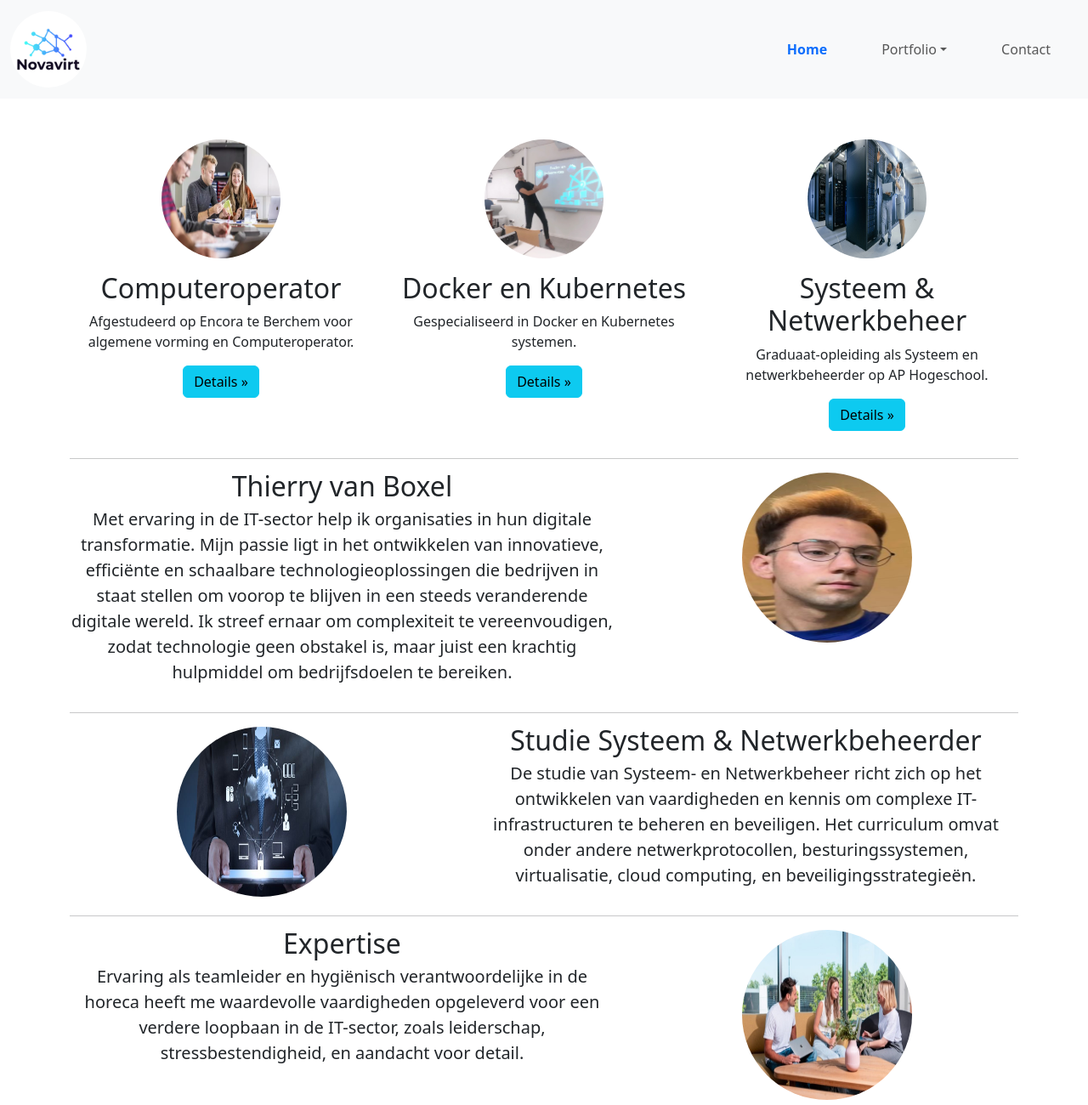
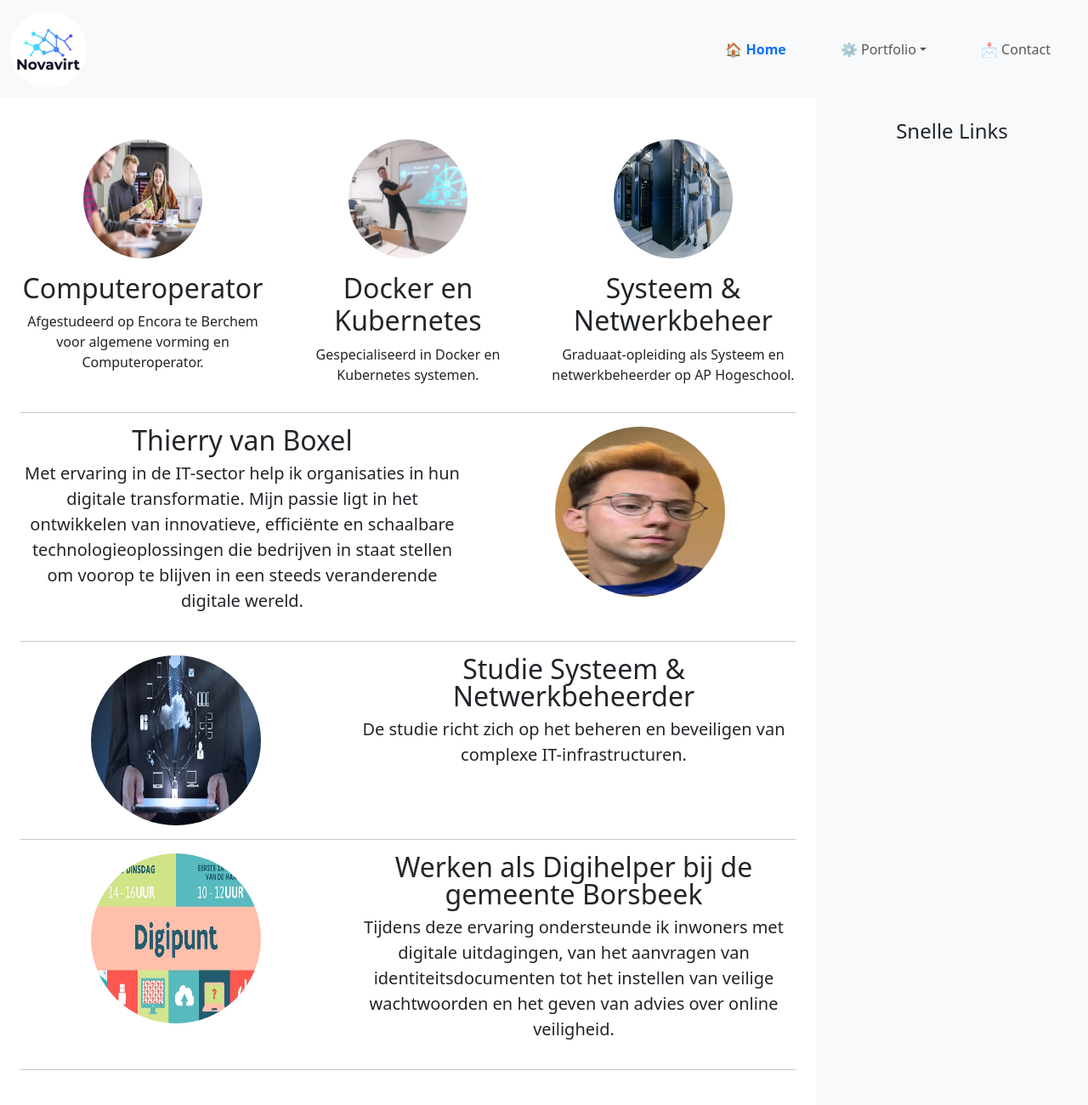
Before and after one commit to Starax30/Portfolio, a plain HTML site: page index.html in a window 1280 px wide. Shown: the top 1300 px of the page at 85% size. Drawn offline with nearby package versions, Linux system fonts and the light colour scheme.

Commit message:
Update index.html

```diff
--- a/index.html
+++ b/index.html
@@ -16,18 +16,17 @@
   <header>
     <nav class="navbar navbar-expand-lg navbar-light bg-body-tertiary">
       <div class="container-fluid">
-        <a class="navbar-brand" href="index.html"><img class=" rounded-circle" src="assets/images/Novavirt.png" alt="Novavirt" width="90"></a>
-
+        <a class="navbar-brand" href="index.html"><img class="rounded-circle" src="assets/images/Novavirt.png" alt="Novavirt" width="90"></a>
         <button class="navbar-toggler" type="button" data-bs-toggle="collapse" data-bs-target="#navbarNav" aria-controls="navbarNav" aria-expanded="false" aria-label="Toggle navigation">
           <span class="navbar-toggler-icon"></span>
         </button>
         <div class="collapse navbar-collapse" id="navbarNav">
           <ul class="navbar-nav ms-auto">
-            <li class="nav-item mx-4 ">
-              <a class="nav-link active " aria-current="page" href="index.html">Home</a>
+            <li class="nav-item mx-4">
+              <a class="nav-link active" aria-current="page" href="index.html">🏠 Home</a>
             </li>
             <li class="nav-item dropdown mx-4">
-              <a class="nav-link dropdown-toggle" href="#" role="button" data-bs-toggle="dropdown" aria-expanded="false">Portfolio</a>
+              <a class="nav-link dropdown-toggle" href="#" role="button" data-bs-toggle="dropdown" aria-expanded="false"> ⚙️ Portfolio</a>
               <ul class="dropdown-menu">
                 <li><a class="dropdown-item" href="docker.html">Docker en Kubernetes</a></li>
                 <li><a class="dropdown-item" href="yet-to-come1.html">Yet to come 1</a></li>
@@ -35,7 +34,7 @@
               </ul>
             </li>
             <li class="nav-item mx-4">
-              <a class="nav-link" href="contact.html">Contact</a>
+              <a class="nav-link" href="contact.html">📩 Contact</a>
             </li>
           </ul>
         </div>
@@ -43,7 +42,9 @@
     </nav>
   </header>
 
-  <main>
+  <main class="container-fluid">
+    <div class="row">
+      <div class="col-md-9">
         <div class="container marketing my-5 text-center">
           <div class="row">
             <div class="col-lg-4">
@@ -52,25 +53,20 @@
               </a>
               <h2 class="fw-normal">Computeroperator</h2>
               <p>Afgestudeerd op Encora te Berchem voor algemene vorming en Computeroperator.</p>
-          <p><a class="btn btn-info" href="https://cvoencora.stedelijkonderwijs.be/opleidingen/aanbod/pc-technicus" target="_blank">Details »</a></p>
             </div>
-
             <div class="col-lg-4">
               <a href="docker.html" target="_blank">
                 <img class="rounded-circle mx-auto mb-3" src="assets/images/presentdoc.jpg" alt="Docker project" width="140" height="140">
               </a>
               <h2 class="fw-normal">Docker en Kubernetes</h2>
               <p>Gespecialiseerd in Docker en Kubernetes systemen.</p>
-          <p><a class="btn btn-info" href="docker.html" target="_blank">Details »</a></p>
             </div>
-
             <div class="col-lg-4">
               <a href="https://www.ap.be/graduaat/systeem-en-netwerkbeheer" target="_blank">
                 <img class="rounded-circle mx-auto mb-3" src="assets/images/databank.jpg" alt="Systeem & Netwerkbeheer" width="140" height="140">
               </a>
               <h2 class="fw-normal">Systeem & Netwerkbeheer</h2>
               <p>Graduaat-opleiding als Systeem en netwerkbeheerder op AP Hogeschool.</p>
-          <p><a class="btn btn-info" href="https://www.ap.be/graduaat/systeem-en-netwerkbeheer" target="_blank">Details »</a></p>
             </div>
           </div>
 
@@ -79,10 +75,10 @@
           <div class="row featurette">
             <div class="col-md-7">
               <h2 class="featurette-heading fw-normal lh-1">Thierry van Boxel</h2>
-          <p class="lead">Met ervaring in de IT-sector help ik organisaties in hun digitale transformatie. Mijn passie ligt in het ontwikkelen van innovatieve, efficiënte en schaalbare technologieoplossingen die bedrijven in staat stellen om voorop te blijven in een steeds veranderende digitale wereld. Ik streef ernaar om complexiteit te vereenvoudigen, zodat technologie geen obstakel is, maar juist een krachtig hulpmiddel om bedrijfsdoelen te bereiken.</p>
+              <p class="lead">Met ervaring in de IT-sector help ik organisaties in hun digitale transformatie. Mijn passie ligt in het ontwikkelen van innovatieve, efficiënte en schaalbare technologieoplossingen die bedrijven in staat stellen om voorop te blijven in een steeds veranderende digitale wereld.</p>
             </div>
             <div class="col-md-5">
-          <img src="assets/images/ikke.png" alt="Thierry van Boxel" class="bd-placeholder-img bd-placeholder-img-lg mx-auto d-flex align-items-center rounded-circle" width="200" height="200">
+              <img src="assets/images/ikke.png" alt="Thierry van Boxel" class="rounded-circle" width="200" height="200">
             </div>
           </div>
 
@@ -91,22 +87,10 @@
           <div class="row featurette">
             <div class="col-md-7 order-md-2">
               <h2 class="featurette-heading fw-normal lh-1">Studie Systeem & Netwerkbeheerder</h2>
-          <p class="lead">De studie van Systeem- en Netwerkbeheer richt zich op het ontwikkelen van vaardigheden en kennis om complexe IT-infrastructuren te beheren en beveiligen. Het curriculum omvat onder andere netwerkprotocollen, besturingssystemen, virtualisatie, cloud computing, en beveiligingsstrategieën.</p>
+              <p class="lead">De studie richt zich op het beheren en beveiligen van complexe IT-infrastructuren.</p>
             </div>
             <div class="col-md-5 order-md-1">
-          <img src="assets/images/virtual.jpg" alt="Studie" class="bd-placeholder-img bd-placeholder-img-lg mx-auto d-flex align-items-center rounded-circle" width="200" height="200">
-        </div>
-      </div>
-
-      <hr class="featurette-divider">
-
-      <div class="row featurette">
-        <div class="col-md-7">
-          <h2 class="featurette-heading fw-normal lh-1">Expertise</h2>
-          <p class="lead">Ervaring als teamleider en hygiënisch verantwoordelijke in de horeca heeft me waardevolle vaardigheden opgeleverd voor een verdere loopbaan in de IT-sector, zoals leiderschap, stressbestendigheid, en aandacht voor detail.</p>
-        </div>
-        <div class="col-md-5">
-          <img src="assets/images/Afbeelding1.jpg" alt="Expertise" class="bd-placeholder-img bd-placeholder-img-lg featurette-image mx-auto d-flex align-items-center rounded-circle" width="200" height="200">
+              <img src="assets/images/virtual.jpg" alt="Studie" class="rounded-circle" width="200" height="200">
             </div>
           </div>
 
@@ -118,16 +102,22 @@
               <p class="lead">Tijdens deze ervaring ondersteunde ik inwoners met digitale uitdagingen, van het aanvragen van identiteitsdocumenten tot het instellen van veilige wachtwoorden en het geven van advies over online veiligheid.</p>
             </div>
             <div class="col-md-5 order-md-1">
-          <img src="assets/images/gipunt.png.webp" alt="Digihelper" class="bd-placeholder-img bd-placeholder-img-lg featurette-image mx-auto d-flex align-items-center rounded-circle" width="200" height="200">
+              <img src="assets/images/gipunt.png.webp" alt="Digihelper" class="bd-placeholder-img bd-placeholder-img-lg featurette-image mx-auto d-flex align-items-left rounded-circle" width="200" height="200">
             </div>
         </div>
           <hr class="featurette-divider">
+
+
+        </div>
       </div>
 
+      <!-- Aside Section -->
+      <aside class="col-md-3 bg-light p-4">
+        <h4 class="text-center">Snelle Links</h4>
 
+      </aside>
+    </div>
   </main>
-
-
 
   <footer class="container py-5">
     <div class="row d-flex justify-content-between">
@@ -149,6 +139,7 @@
     <div class="container px-2">
       <p class="text-center mt-4">© 2024 Novavirt. Alle rechten voorbehouden.</p>
     </div>
+
   </footer>
-  </body>
-</html>
+
+</main>
```
Lines whose indentation alone changed are shown as unchanged.
